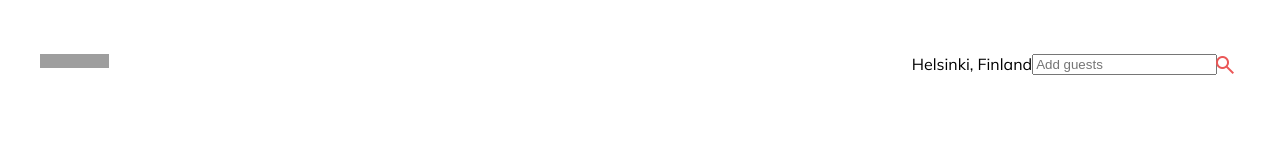
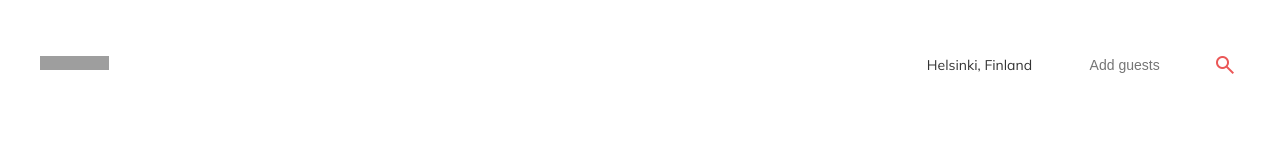
Before and after one commit to lilileiva/windbnb, a React (Create React App) app: page / in a window 1280 px wide. Shown: the top 148 px of the page. Built offline with nearby package versions, Linux system fonts and the light colour scheme; grey boxes are pictures that could not be loaded.

Commit message:
searchbar style

```diff
--- a/src/components/Navbar/Navbar.jsx
+++ b/src/components/Navbar/Navbar.jsx
@@ -9,7 +9,7 @@ function Navbar() {
       <div className={styles.content}>
         <img className={styles.logo} src={logo} alt='logo' />
         <div className={styles.row}>
-          <p>Helsinki, Finland</p>
+          <p className={styles.location}>Helsinki, Finland</p>
           <Searchbar />
         </div>
       </div>
--- a/src/components/Navbar/Navbar.module.css
+++ b/src/components/Navbar/Navbar.module.css
@@ -1,3 +1,5 @@
+@import url('https://fonts.googleapis.com/css2?family=Montserrat&family=Mulish&display=swap');
+
 .container {
     width: 100%;
     height: 80px;
@@ -29,3 +31,12 @@ p {
     width: 69px;
     height: 14px;
 }
+
+.location {
+    color: #333333;
+    font-weight: 400;
+    font-size: 14px;
+    line-height: 18px;
+    font-family: 'Mulish', sans-serif;
+    cursor: pointer;
+}
--- a/src/components/Searchbar/Searchbar.jsx
+++ b/src/components/Searchbar/Searchbar.jsx
@@ -3,12 +3,14 @@ import styles from './Searchbar.module.css';
 
 function Searchbar() {
   return (
-    <div className={styles.container}>
-      <input placeholder='Add guests' />
-      <span class="material-symbols-outlined">
-        search
-      </span>
-    </div>
+    <form className={styles.container}>
+      <input onFocus='false' type='text' placeholder='Add guests' />
+      <div className={styles.submit}>
+        <span class="material-symbols-outlined">
+          search
+        </span>
+      </div>
+    </form>
   )
 }
 
--- a/src/components/Searchbar/Searchbar.module.css
+++ b/src/components/Searchbar/Searchbar.module.css
@@ -4,3 +4,15 @@
     align-items: center;
     justify-content: end;
 }
+
+input {
+    font-size: 14px;
+    color: #BDBDBD;
+    border: 0;
+    text-align: center;
+    outline: none;
+}
+
+.submit {
+    cursor: pointer;
+}
```
Also changed, not shown: src/components/Properties/Properties.css (line endings or trailing spaces).
